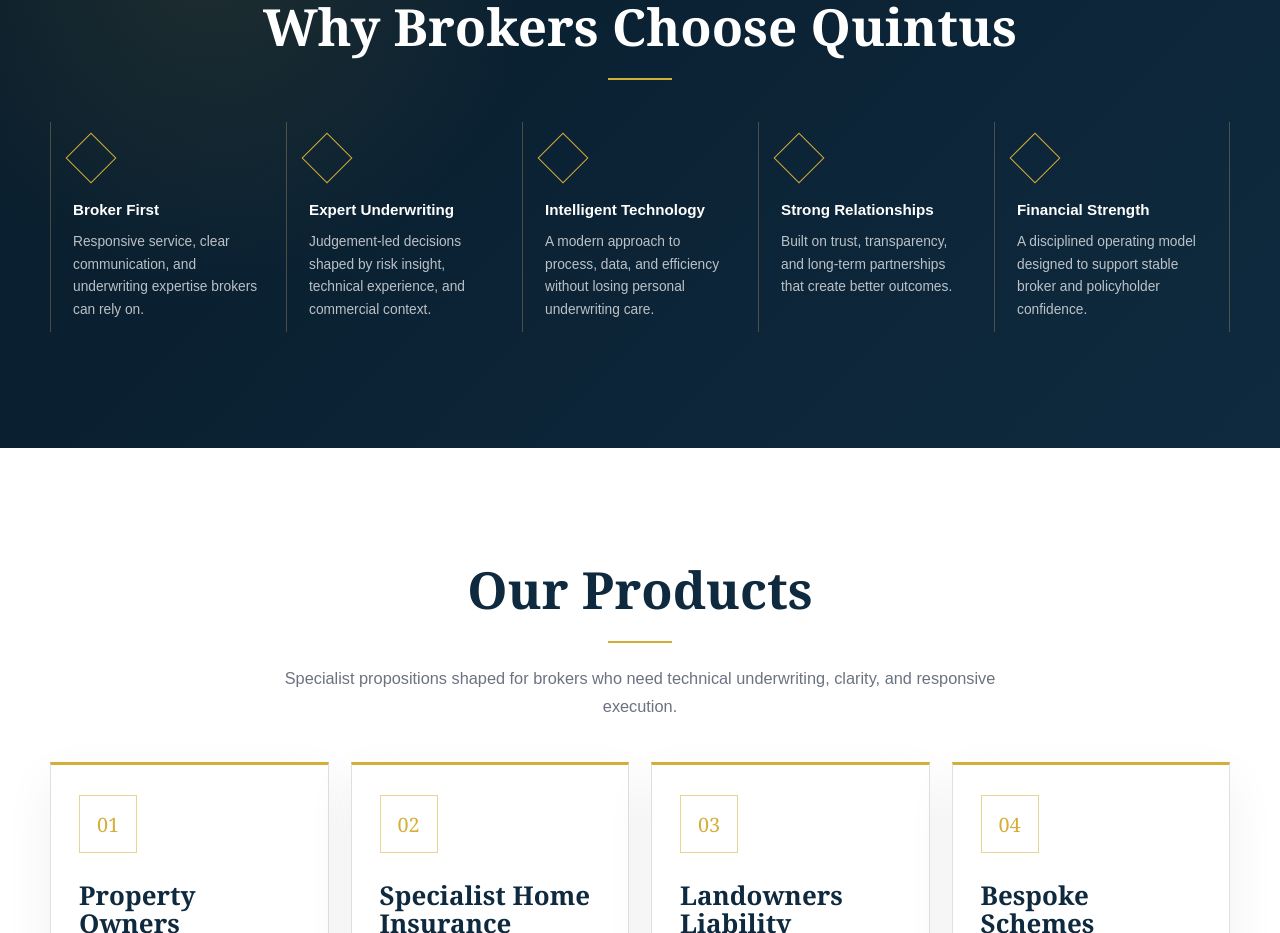
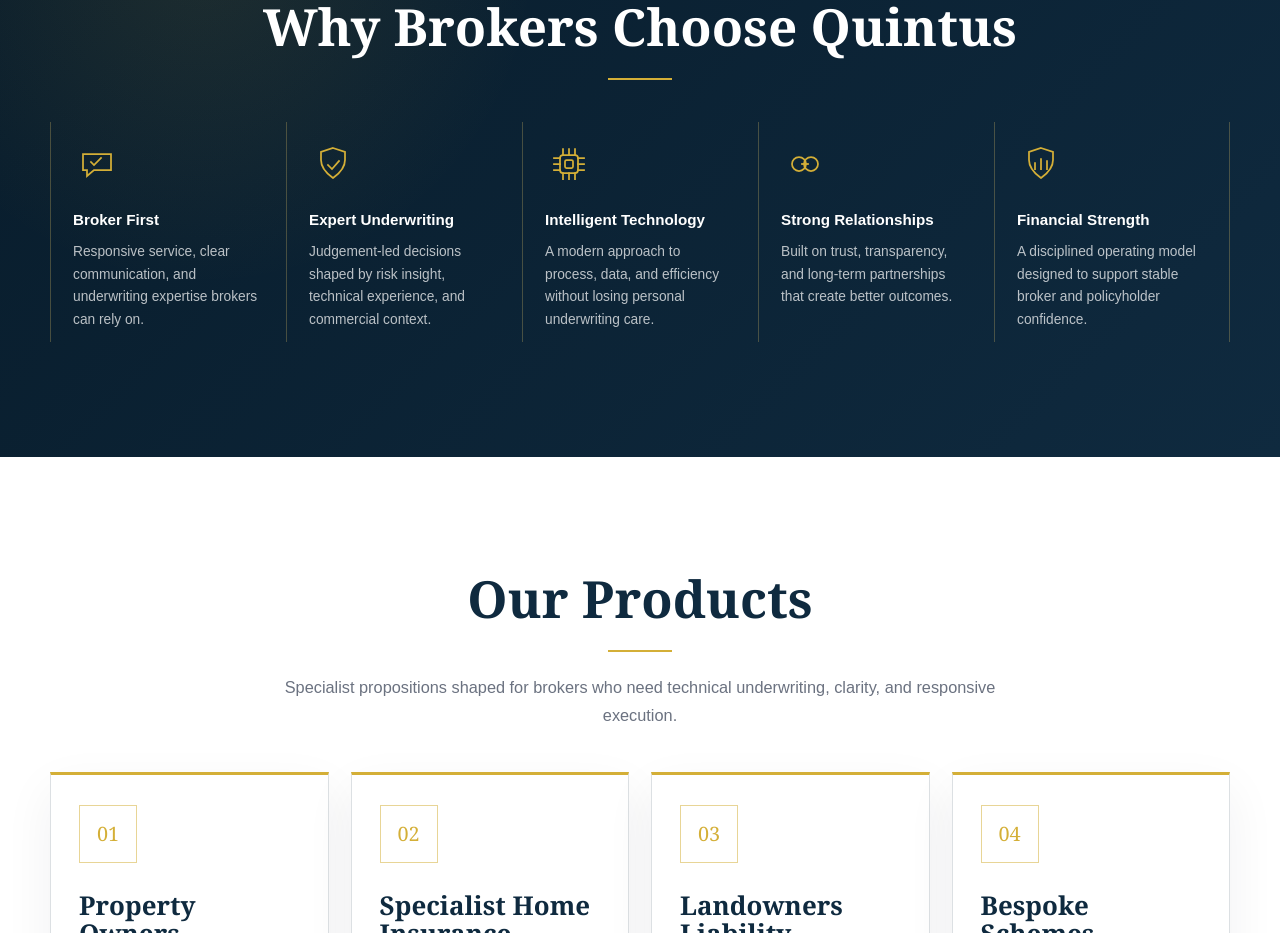
Before and after one commit to QuintusUnderwriting/quintus-website, a Next.js app: page / in a window 1280 px wide. Shown: the part 840-1773 px from the top of the page. Built offline with nearby package versions, Linux system fonts and the light colour scheme.

Commit message:
Replace broker section diamonds with icons

```diff
--- a/src/app/globals.css
+++ b/src/app/globals.css
@@ -403,6 +403,23 @@
   margin-bottom: 24px;
   border: 1px solid var(--classic-gold);
   transform: rotate(45deg);
+}
+
+.reason-mark {
+  display: inline-flex;
+  align-items: center;
+  margin-bottom: 22px;
+}
+
+.reason-symbol {
+  width: 48px;
+  height: 48px;
+  color: var(--classic-gold);
+  fill: none;
+  stroke: currentColor;
+  stroke-linecap: square;
+  stroke-linejoin: miter;
+  stroke-width: 1.75;
 }
 
 .pillar-symbol {
@@ -1114,6 +1131,11 @@
     font-size: 1rem;
   }
 
+  .reason-symbol {
+    width: 44px;
+    height: 44px;
+  }
+
   .product-card {
     min-height: auto;
   }
--- a/src/components/StructuredBand.tsx
+++ b/src/components/StructuredBand.tsx
@@ -1,5 +1,9 @@
 type StructuredBandProps = {
-  items: { title: string; text: string }[];
+  items: {
+    title: string;
+    text: string;
+    symbol?: "broker" | "underwriting" | "technology" | "relationships" | "strength";
+  }[];
   title: string;
   text?: string;
   icon?: "diamond" | "pillar";
@@ -24,6 +28,50 @@
       <path d="M10 41h28" />
     </svg>
   );
+}
+
+function BrokerIcon({ symbol }: { symbol: NonNullable<StructuredBandProps["items"][number]["symbol"]> }) {
+  switch (symbol) {
+    case "broker":
+      return (
+        <svg className="reason-symbol" aria-hidden="true" viewBox="0 0 48 48" focusable="false">
+          <path d="M10 14h28v16H21l-7 6v-6h-4z" />
+          <path d="M18 22l3 3 7-7" />
+        </svg>
+      );
+    case "underwriting":
+      return (
+        <svg className="reason-symbol" aria-hidden="true" viewBox="0 0 48 48" focusable="false">
+          <path d="M24 8l12 4v8c0 7-5 13-12 18-7-5-12-11-12-18v-8l12-4z" />
+          <path d="M19 25l4 4 7-8" />
+        </svg>
+      );
+    case "technology":
+      return (
+        <svg className="reason-symbol" aria-hidden="true" viewBox="0 0 48 48" focusable="false">
+          <rect x="15" y="15" width="18" height="18" rx="3" />
+          <path d="M18 9v6M24 9v6M30 9v6M18 33v6M24 33v6M30 33v6M9 18h6M9 24h6M9 30h6M33 18h6M33 24h6M33 30h6" />
+          <rect x="20" y="20" width="8" height="8" rx="1.5" />
+        </svg>
+      );
+    case "relationships":
+      return (
+        <svg className="reason-symbol" aria-hidden="true" viewBox="0 0 48 48" focusable="false">
+          <circle cx="18" cy="24" r="7" />
+          <circle cx="30" cy="24" r="7" />
+          <path d="M21 24h6" />
+        </svg>
+      );
+    case "strength":
+      return (
+        <svg className="reason-symbol" aria-hidden="true" viewBox="0 0 48 48" focusable="false">
+          <path d="M24 8l12 4v8c0 7-5 13-12 18-7-5-12-11-12-18v-8l12-4z" />
+          <path d="M18 29v-6M24 29v-10M30 29v-8" />
+        </svg>
+      );
+    default:
+      return null;
+  }
 }
 
 function toRomanNumeral(value: number) {
@@ -51,7 +99,11 @@
         <div className={`reason-grid reason-grid-${icon}`}>
           {items.map((item, index) => (
             <article key={item.title} className={`reason-item reason-item-${icon}`}>
-              {icon === "pillar" ? (
+              {item.symbol ? (
+                <div className="reason-mark" aria-hidden="true">
+                  <BrokerIcon symbol={item.symbol} />
+                </div>
+              ) : icon === "pillar" ? (
                 <div className="pillar-mark" aria-hidden="true">
                   <PillarIcon />
                   <span className="pillar-index">{toRomanNumeral(index + 1)}</span>
--- a/src/data/site.ts
+++ b/src/data/site.ts
@@ -32,26 +32,44 @@
   { label: "Bespoke Schemes", href: "/bespoke-schemes" },
 ];
 
-export const brokerReasons = [
+export type BrokerReasonSymbol =
+  | "broker"
+  | "underwriting"
+  | "technology"
+  | "relationships"
+  | "strength";
+
+type BrokerReason = {
+  title: string;
+  text: string;
+  symbol: BrokerReasonSymbol;
+};
+
+export const brokerReasons: BrokerReason[] = [
   {
     title: "Broker First",
     text: "Responsive service, clear communication, and underwriting expertise brokers can rely on.",
+    symbol: "broker",
   },
   {
     title: "Expert Underwriting",
     text: "Judgement-led decisions shaped by risk insight, technical experience, and commercial context.",
+    symbol: "underwriting",
   },
   {
     title: "Intelligent Technology",
     text: "A modern approach to process, data, and efficiency without losing personal underwriting care.",
+    symbol: "technology",
   },
   {
     title: "Strong Relationships",
     text: "Built on trust, transparency, and long-term partnerships that create better outcomes.",
+    symbol: "relationships",
   },
   {
     title: "Financial Strength",
     text: "A disciplined operating model designed to support stable broker and policyholder confidence.",
+    symbol: "strength",
   },
 ];
 
```
